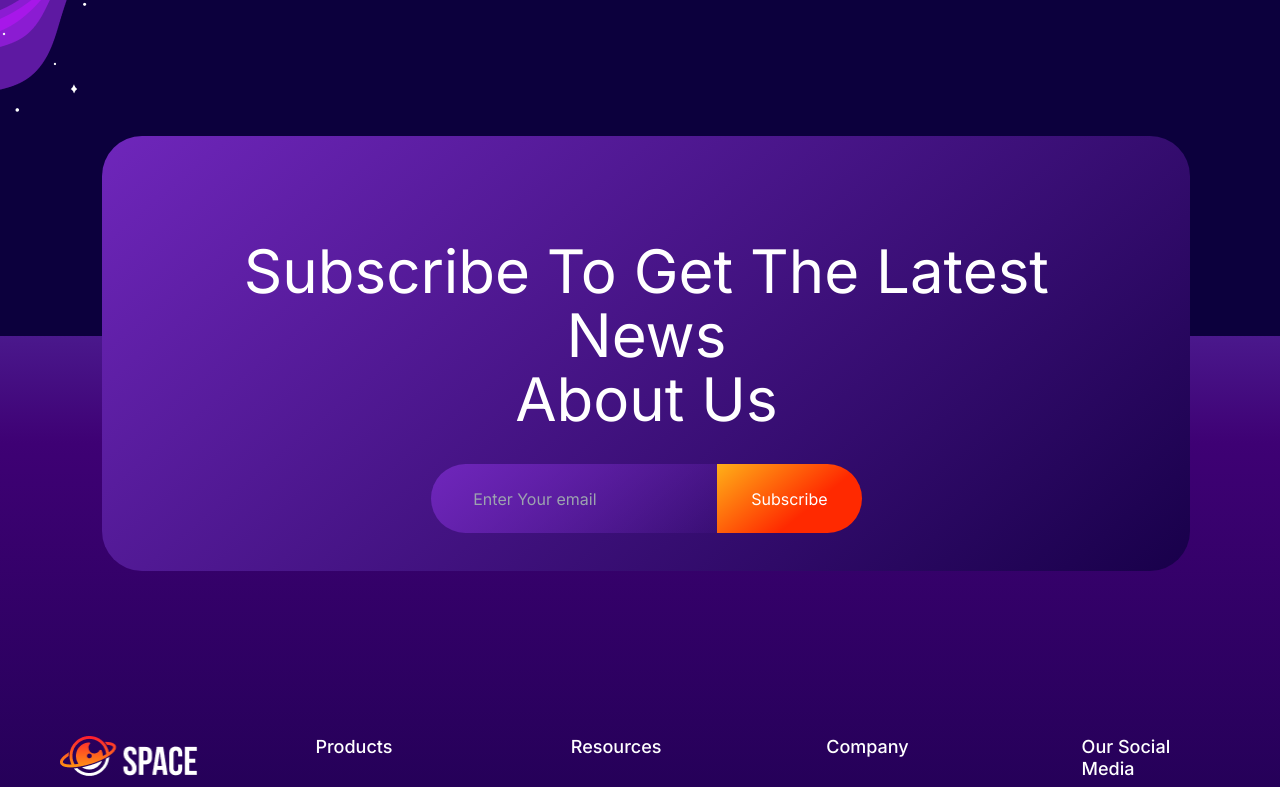
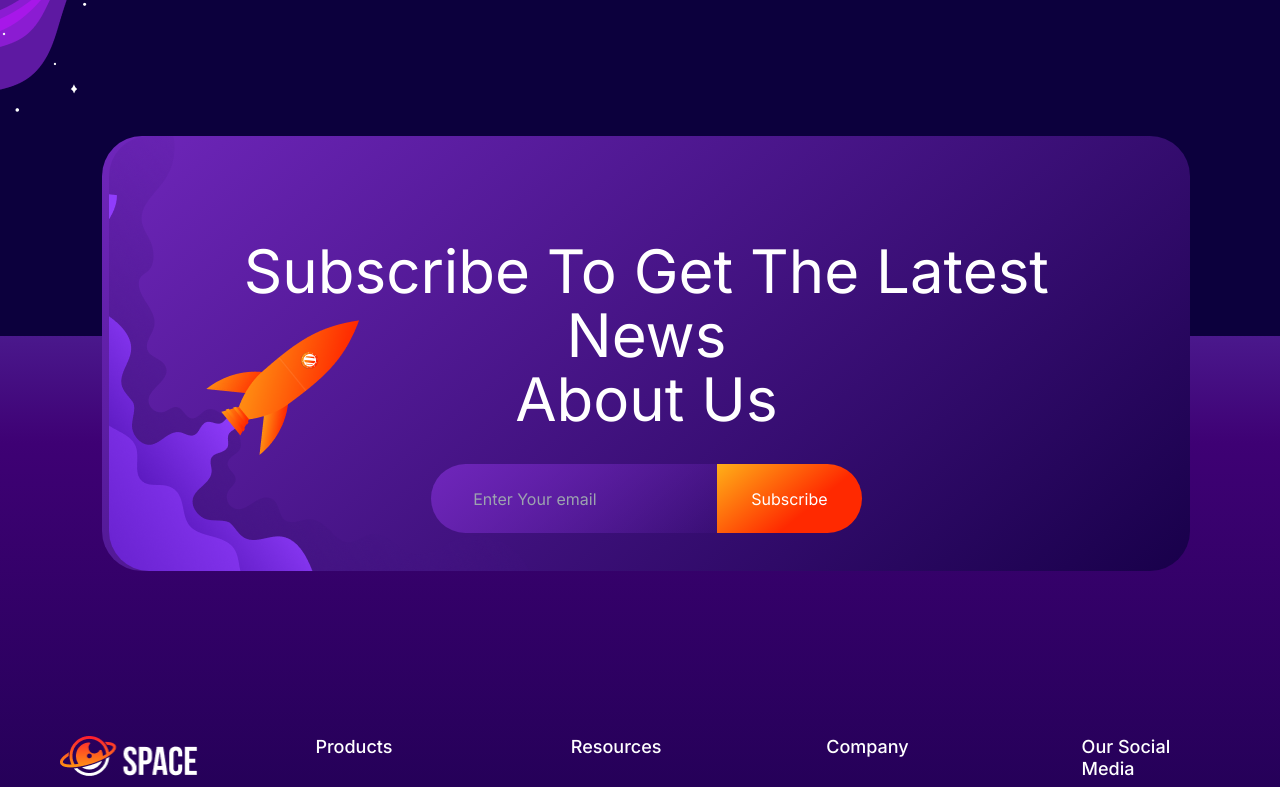
Before and after one commit to belalhossain22000/space-technology, a Next.js app: page / in a window 1280 px wide. Shown: the part 3340-4127 px from the top of the page. Built offline with nearby package versions, Linux system fonts and the light colour scheme.

Commit message:
fix problem

```diff
--- a/src/components/Footer/Footer.jsx
+++ b/src/components/Footer/Footer.jsx
@@ -64,10 +64,14 @@ const Footer = () => {
 
             </div>
             <div className='md:w-[85%] bg-[#18004A] md:h-[435px] rounded-[40px] text-center text-white absolute top-[-200px] left-0 p-5 md:p-0 lg:left-[7%]  xl:left-[8%] 2xl:left-[8%] md:left-[7%] xl:py-[103px] lg:py-[70px] lg:px-[100px] md:py-[50px] md:px-[80px] xl:px-[200x]' style={{ backgroundImage: "linear-gradient(140deg, #6F26BB 0%, rgba(111, 38, 187, 0.00) 100%, #6F26BB 100%)" }}>
-                <h1 className='text-[60px] font-normal leading-[64px] text-white'>Subscribe To Get The Latest News <br /> About Us </h1>
-                <div className='md:w-[550px] mx-auto'>
-                    <input className='mt-[33px] px-[42px]  h-[69px] rounded-[40px]' style={{ background: " linear-gradient(140deg, #6F26BB 0%, rgba(111, 38, 187, 0.00) 100%, #6F26BB 100%)" }} type="text" placeholder='Enter Your email' />
-                    <button className=' h-[69px] px-[120px] md:px-[34px] rounded-[40px] md:rounded-none mt-5 md:mt-0 md:rounded-r-[40px] md:-ml-8' style={{ background: "var(--p-2, linear-gradient(141deg, #FFB018 0%, #FF2900 63.83%))" }}>Subscribe</button>
+                <div className='relative  '>
+                    <h1 className='text-[60px] font-normal leading-[64px] text-white'>Subscribe To Get The Latest News <br /> About Us </h1>
+                    <div className='md:w-[550px] mx-auto'>
+                        <input className='mt-[33px] px-[42px]  h-[69px] rounded-[40px]' style={{ background: " linear-gradient(140deg, #6F26BB 0%, rgba(111, 38, 187, 0.00) 100%, #6F26BB 100%)" }} type="text" placeholder='Enter Your email' />
+                        <button className=' h-[69px] px-[120px] md:px-[34px] rounded-[40px] md:rounded-none mt-5 md:mt-0 md:rounded-r-[40px] md:-ml-8' style={{ background: "var(--p-2, linear-gradient(141deg, #FFB018 0%, #FF2900 63.83%))" }}>Subscribe</button>
+                    </div>
+                    <img className='rounded-[40px] absolute 2xl:left-[-9.8%] xl:top-[-35%]
+    xl:left-[-10.5%] 3xl:left-[-5%] 3xl:top-[-46%] lg:top-[-24%] lg:left-[-15%] md:top-[-12%] md:left-[-16%] sm:top-[30.6%] left-[-5%] hidden md:block' src="/footer-roket.png" alt="" />
                 </div>
             </div>
             <div className='bg-[#330F6F] h-[2px] w-full  mx-auto'></div>
```
